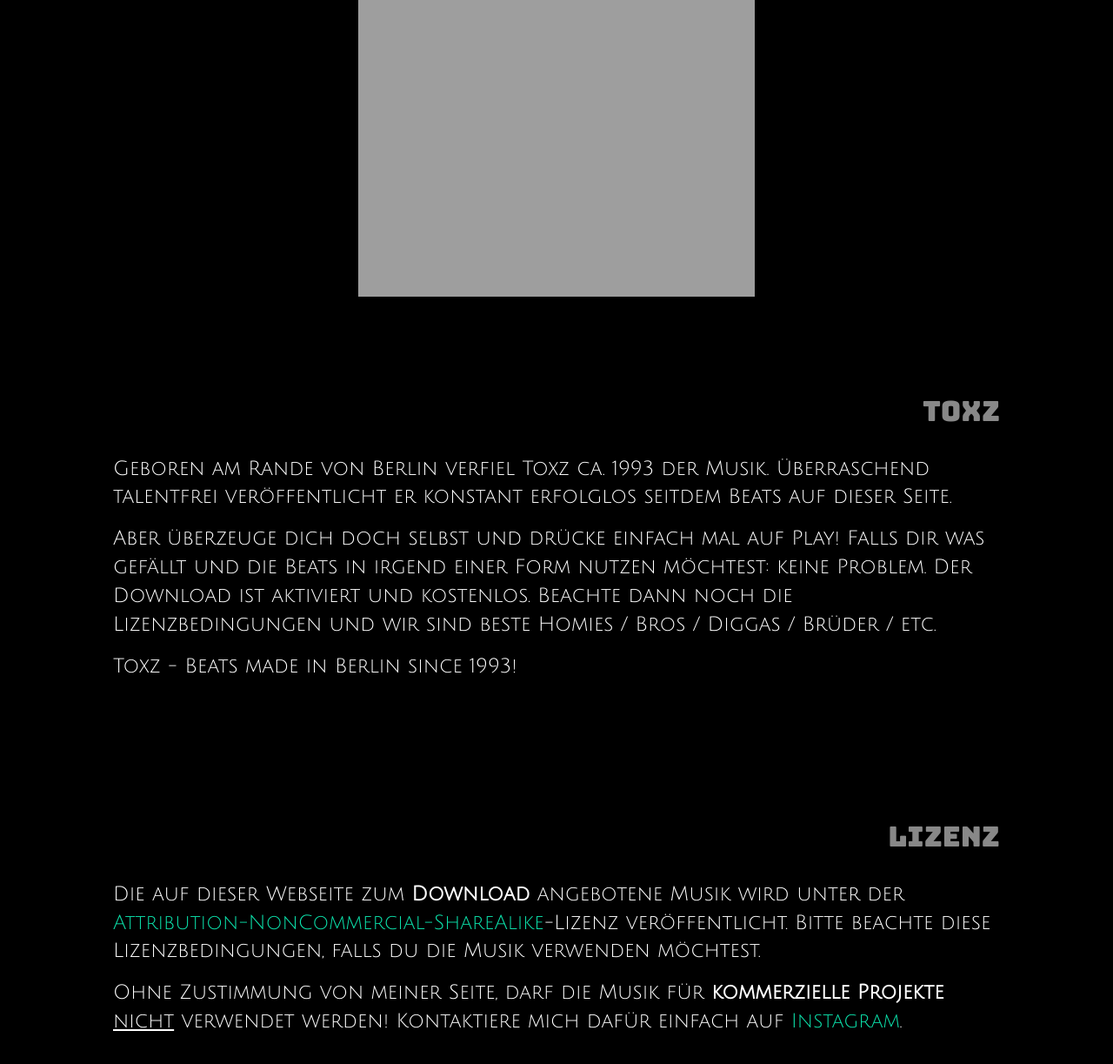
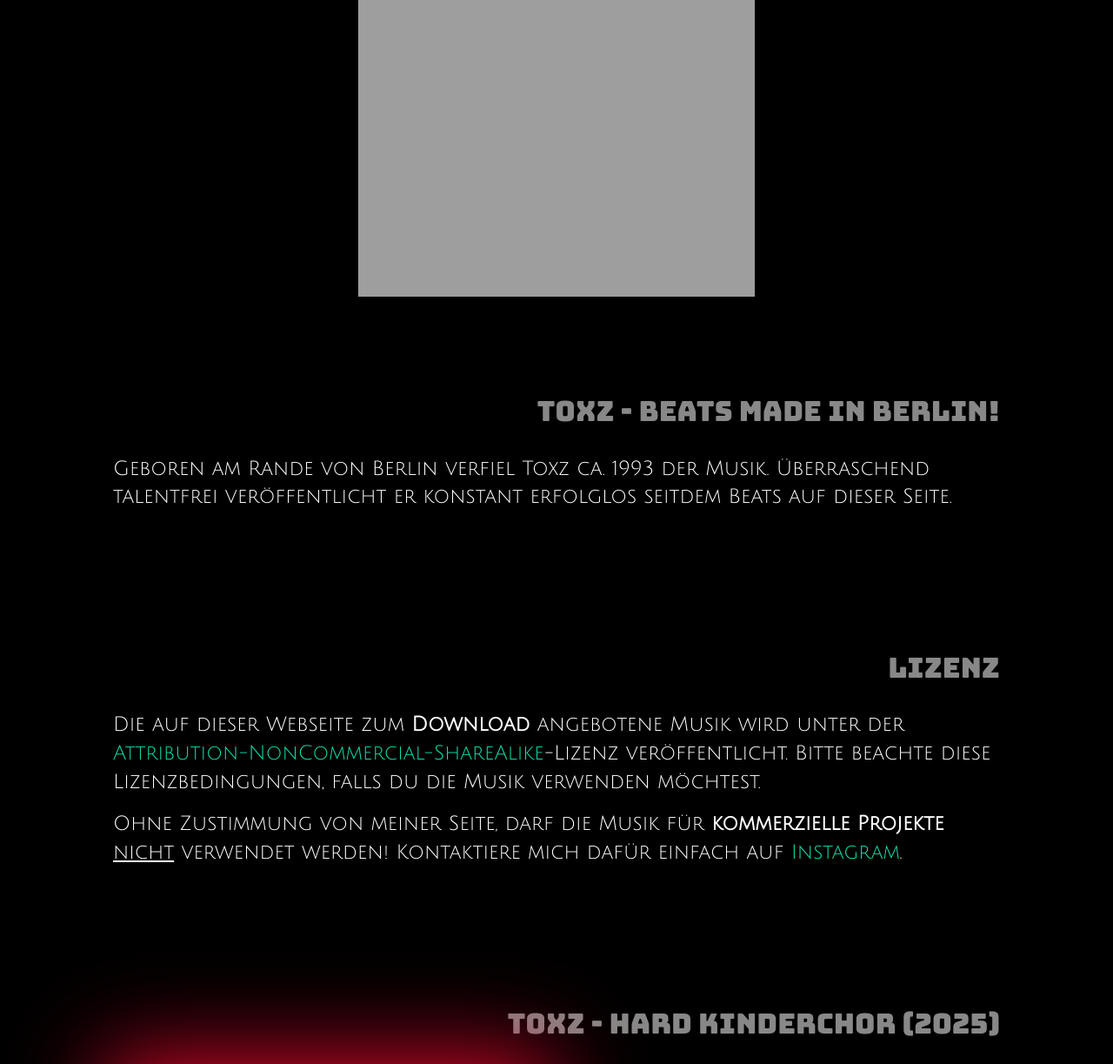
Before and after one commit to LordMidi/ToxzBeats, a PHP site: page / in a window 1280 px wide. Shown: the part 804-2027 px from the top of the page at 87% size. Run offline with PHP 8.4, Linux system fonts and the light colour scheme.

Commit message:
progress

```diff
--- a/beats.inc.php
+++ b/beats.inc.php
@@ -3,7 +3,7 @@ $beats = [
 //    'Toxz - On A Journey_90BPM',
 //    'Toxz - Supplier_127BPM',
 //    'Toxz - Keine Liebe_105BPM',
-    'Toxz - Nighttimes_125BPM',
+//    'Toxz - Nighttimes_125BPM',
     'Toxz - Battlewings_150BPM',
     'Toxz - Creator Of Worlds_150BPM',
 //    'Toxz - Musk_150BPM',
@@ -11,7 +11,7 @@ $beats = [
 //    'Toxz - King Of Beats_142BPM',
     'Toxz - Inspire_144BPM',
 //    'Toxz - Crash Money_144BPM',
-    'Toxz - Covid19_136BPM',
+//    'Toxz - Covid19_136BPM',
 //    'Toxz - Tawny Port_88BPM',
 //    'Toxz - East Bam_135BPM',
     'Toxz - We Never Cross Over_93BPM',
--- a/css/custom.css
+++ b/css/custom.css
@@ -97,11 +97,22 @@ h2 {
   width: 100%;
   margin: 0 auto 2em auto;
   border: 20px #000;
-  box-shadow: 0 0 100px 10px #D5D78E50;
 }
 
 .cover:hover {
   transform: rotate(-2deg) !important;
+}
+
+#freshfromthetrash .cover {
+  box-shadow: 0 0 100px 10px #D5D78E50;
+}
+
+#cryptobreaksvol1 .cover {
+  box-shadow: 0 0 100px 10px #FCA6AE;
+}
+
+#hardkinderchor .cover {
+  box-shadow: 0 0 100px 10px #df082c;
 }
 
 .caption {
--- a/index.php
+++ b/index.php
@@ -5,16 +5,9 @@ $title = 'Kostenlose Musik, Beats & Instrumentale | Toxz Beats';
 $metaDescription = 'Kostenlose Downloads von Gema freien Beats & Instrumentals für deine Videos oder Rap Tracks.';
 $language = '<a class="language" href="en">english version</a>';
 $intro = '
-    <h2>Toxz</h2>
+    <h2>Toxz - Beats made in Berlin!</h2>
     <p>
         Geboren am Rande von Berlin verfiel Toxz ca. 1993 der Musik. Überraschend talentfrei veröffentlicht er konstant erfolglos seitdem Beats auf dieser Seite.
-    </p>
-    <p>
-        Aber überzeuge dich doch selbst und drücke einfach mal auf Play! Falls dir was gefällt und die Beats in irgend einer Form nutzen möchtest: keine Problem. Der Download ist aktiviert und kostenlos.
-        Beachte dann noch die Lizenzbedingungen und wir sind beste Homies / Bros / Diggas / Brüder / etc.
-    </p>
-    <p>
-        Toxz - Beats made in Berlin since 1993!
     </p>
     ';
 $seo = '
@@ -150,6 +143,40 @@ function formatBeatName($name)
       <?= $license; ?>
     </div>
   </div>
+  <div class="container album" id="hardkinderchor">
+    <div class="jumbotron">
+      <h2>Toxz - Hard Kinderchor (2025)</h2>
+      <div class="row">
+        <div class="col-md-6">
+          <img class="cover" src="images/Toxz%20-%20Hard%20Kinderchor.jpg" alt="Toxz - Hard Kinderchor">
+          <a class="btn btn-success mb-1" href="download/Toxz%20-%20Hard%20Kinderchor.zip">
+            <img src="images/download.svg" alt="download">
+            Download (311MB)
+          </a>
+        </div>
+        <div class="col-md-6">
+          <iframe height="575" allow="autoplay" src="https://w.soundcloud.com/player/?url=https%3A//api.soundcloud.com/playlists/2000288604&color=%23ff5500&auto_play=false&hide_related=false&show_comments=true&show_user=true&show_reposts=false&show_teaser=false"></iframe>
+        </div>
+      </div>
+    </div>
+  </div>
+  <div class="container album" id="cryptobreaksvol1">
+    <div class="jumbotron">
+      <h2>Toxz - Crypto Breaks Vol. 1 (2024)</h2>
+      <div class="row">
+        <div class="col-md-6">
+          <img class="cover" src="images/Toxz%20-%20Crypto%20Breaks%20Vol.%201.jpg" alt="Toxz - Crypto Breaks Vol. 1">
+          <a class="btn btn-success mb-1" href="download/Toxz%20-%20Crypto%20Breaks%20Vol.%201.zip">
+            <img src="images/download.svg" alt="download">
+            Download (637MB)
+          </a>
+        </div>
+        <div class="col-md-6">
+          <iframe height="575" allow="autoplay" src="https://w.soundcloud.com/player/?url=https%3A//api.soundcloud.com/playlists/1780763301&color=%23ff5500&auto_play=false&hide_related=false&show_comments=true&show_user=true&show_reposts=false&show_teaser=false"></iframe>
+        </div>
+      </div>
+    </div>
+  </div>
   <div class="container album" id="freshfromthetrash">
     <div class="jumbotron">
       <h2>Toxz - Fresh From The Trash (2023)</h2>
@@ -157,13 +184,12 @@ function formatBeatName($name)
         <div class="col-md-6">
           <img class="cover" src="images/Toxz%20-%20Fresh%20From%20The%20Trash.jpg" alt="Toxz - Fresh From The Trash">
           <a class="btn btn-success mb-1" href="download/Toxz%20-%20Fresh%20From%20The%20Trash.zip">
-            <img src="images/download.svg" alt="">
+            <img src="images/download.svg" alt="download">
             Download (342MB)
           </a>
         </div>
         <div class="col-md-6">
-          <iframe height="560" allow="autoplay" src="https://w.soundcloud.com/player/?url=https%3A//api.soundcloud.com/playlists/1546064134&color=%23ff5500&auto_play=false&hide_related=false&show_comments=true&show_user=true&show_reposts=false&show_teaser=false"></iframe>
-          <div style="font-size: 10px; color: #cccccc;line-break: anywhere;word-break: normal;overflow: hidden;white-space: nowrap;text-overflow: ellipsis; font-family: Interstate,Lucida Grande,Lucida Sans Unicode,Lucida Sans,Garuda,Verdana,Tahoma,sans-serif;font-weight: 100;"><a href="https://soundcloud.com/toxz-beats" title="Toxz" target="_blank" style="color: #cccccc; text-decoration: none;">Toxz</a> · <a href="https://soundcloud.com/toxz-beats/sets/fresh-from-the-trash" title="Fresh From The Trash" target="_blank" style="color: #cccccc; text-decoration: none;">Fresh From The Trash</a></div>
+          <iframe height="575" allow="autoplay" src="https://w.soundcloud.com/player/?url=https%3A//api.soundcloud.com/playlists/1546064134&color=%23ff5500&auto_play=false&hide_related=false&show_comments=true&show_user=true&show_reposts=false&show_teaser=false"></iframe>
         </div>
       </div>
     </div>
@@ -175,7 +201,6 @@ function formatBeatName($name)
         <img src="images/soundclouddownload.png" alt="">
       </div>
       <iframe height="650" allow="autoplay" src="https://w.soundcloud.com/player/?url=https%3A//api.soundcloud.com/playlists/1232039722&color=%23ff5500&auto_play=false&hide_related=false&show_comments=true&show_user=true&show_reposts=false&show_teaser=false"></iframe>
-      <div style="font-size: 10px; color: #cccccc;line-break: anywhere;word-break: normal;overflow: hidden;white-space: nowrap;text-overflow: ellipsis; font-family: Interstate,Lucida Grande,Lucida Sans Unicode,Lucida Sans,Garuda,Verdana,Tahoma,sans-serif;font-weight: 100;"><a href="https://soundcloud.com/toxz-beats" title="Toxz" target="_blank" style="color: #cccccc; text-decoration: none;">Toxz</a> · <a href="https://soundcloud.com/toxz-beats/sets/instrumentals" title="Instrumentals" target="_blank" style="color: #cccccc; text-decoration: none;">Instrumentals</a></div>
     </div>
   </div>
   <div class="beats container">
```
Also changed, not shown: .htaccess, images/Toxz - Crypto Breaks Vol. 1.jpg (added), images/Toxz - Hard Kinderchor.jpg (added).
